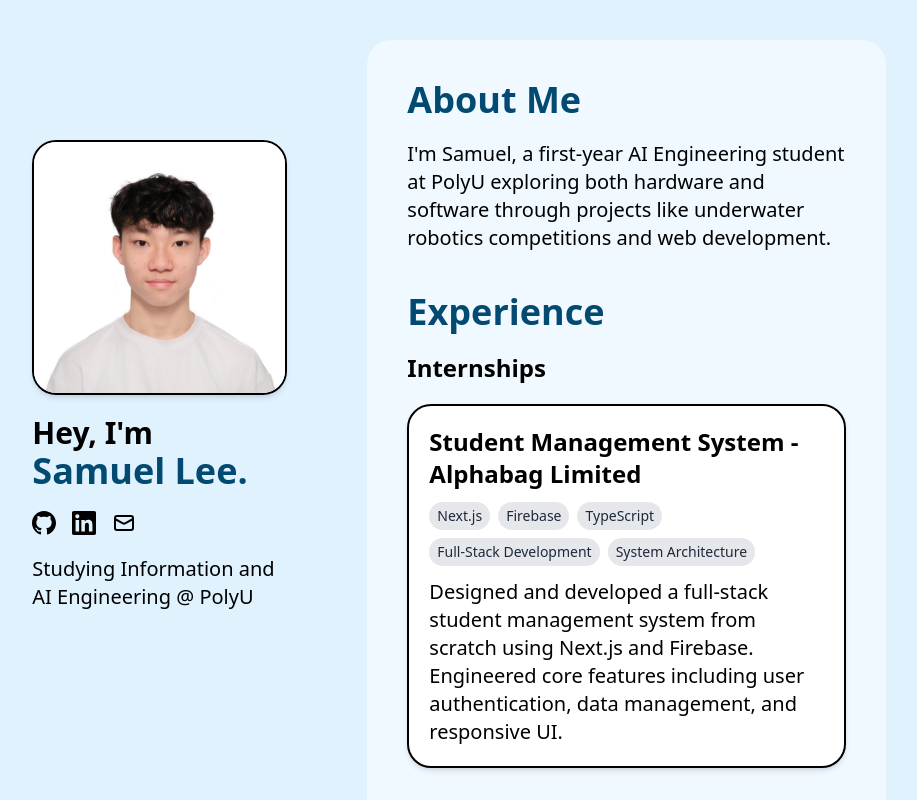
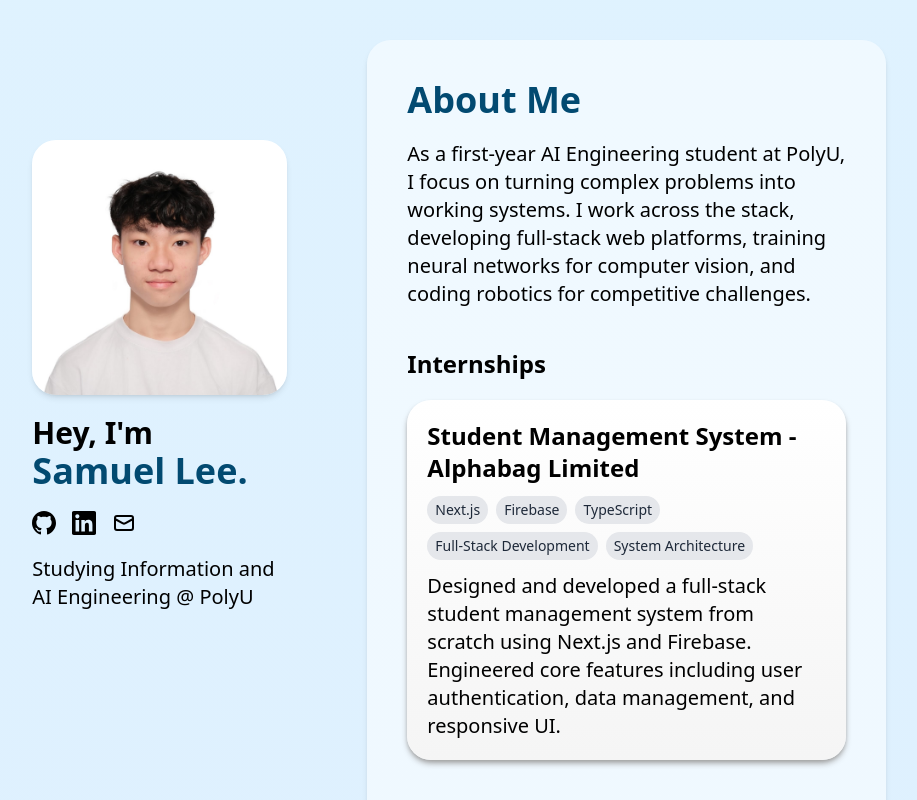
Before and after one commit to wavesam/portfolio6, a React (Vite) app: page / in a window 1280 px wide. Shown: the top 800 px of the page, without its empty margins (181-1098 px from the left). Built offline with nearby package versions, Linux system fonts and the light colour scheme.

Commit message:
theme overhaul

```diff
--- a/src/App.tsx
+++ b/src/App.tsx
@@ -1,6 +1,7 @@
 import "./App.css";
 import SocialMediaIcons from "./components/SocialMediaIcons";
 import ProjectCard from "./components/ProjectCard";
+import BackToTop from "./components/BackToTop";
 
 // Import images
 import profilePhoto from "./images/profile_photo.jpeg";
@@ -12,36 +13,40 @@ import acneImpactPhoto from "./images/acne_impact_photo.png";
 
 function App() {
   return (
-    <div className="min-h-screen w-screen flex items-center justify-center bg-sky-100">
+    <div className="min-h-screen w-screen flex items-center justify-center bg-gradient-to-b from-sky-100 to-blue-100">
       <div className="my-10 md:w-2/3 flex flex-col xl:flex-row gap-20 text-xl font-sans">
-        <div className="xl:sticky xl:top-35 xl:w-1/3 h-full">
+        <aside className="xl:sticky xl:top-35 xl:w-1/3 h-full">
           <div className="xl:mt-0 items-center xl:items-start flex flex-col gap-5 text-center xl:text-left">
             <img
               src={profilePhoto}
               alt="profile pic"
-              className="w-[200px] h-[200px] xl:w-full xl:h-full border-2 rounded-full xl:rounded-3xl shadow-md hover:shadow-2xl transition-shadow duration-300"
+              className="w-[200px] h-[200px] xl:w-full xl:h-full rounded-full xl:rounded-3xl shadow-md hover:shadow-lg transition-shadow duration-300"
+              loading="lazy"
             ></img>
 
             <div className="font-bold">
-              <span className="text-3xl">Hey, I'm</span> <br></br>
-              <span className="text-4xl text-sky-900">Samuel Lee.</span>
+              <span className="text-3xl">Hey, I'm</span> <br />
+              <h1 className="text-4xl text-sky-900">Samuel Lee.</h1>
             </div>
             <SocialMediaIcons></SocialMediaIcons>
             <p className="w-3/4 sm:w-full">
               Studying Information and AI Engineering @ PolyU
             </p>
           </div>
-        </div>
-        <div className="-mt-10 xl:mt-0 w-full xl:w-2/3 h-full p-10 flex flex-col gap-10 overflow-y-scroll [scrollbar-width:none] [&::-webkit-scrollbar]:hidden bg-sky-50 rounded-3xl">
+        </aside>
+        <section className="-mt-10 xl:mt-0 w-full xl:w-2/3 h-full p-10 flex flex-col gap-10 overflow-y-scroll [scrollbar-width:none] [&::-webkit-scrollbar]:hidden bg-gradient-to-b from-sky-50 to-blue-50 rounded-3xl shadow-md">
           <div className="flex flex-col gap-5">
             <h1 className="text-4xl font-bold text-sky-900">About Me</h1>
             <p>
-              I'm Samuel, a first-year AI Engineering student at PolyU exploring
-              both hardware and software through projects like underwater
-              robotics competitions and web development.
+              As a first-year AI Engineering student at PolyU, I focus on
+              turning complex problems into working systems. I work across the
+              stack, developing full-stack web platforms, training neural
+              networks for computer vision, and coding robotics for competitive
+              challenges.
             </p>
-            <h1 className="mt-5 text-4xl font-bold text-sky-900">Experience</h1>
-            <h1 className="text-2xl font-bold">Internships</h1>
+          </div>
+          <div className="flex flex-col gap-5">
+            <h2 className="text-2xl font-bold">Internships</h2>
             <ProjectCard
               title="Student Management System - Alphabag Limited"
               technologies={[
@@ -53,8 +58,9 @@ function App() {
               ]}
               description="Designed and developed a full-stack student management system from scratch using Next.js and Firebase. Engineered core features including user authentication, data management, and responsive UI."
             />
-            <h1 className="mt-5 text-4xl font-bold text-sky-900">Projects</h1>
-            <h1 className="text-2xl font-bold">Software Development</h1>
+          </div>
+          <div className="mt-3 flex flex-col gap-5">
+            <h1 className="text-2xl font-bold">Personal Projects</h1>
             <ProjectCard
               title="Handwriting Classification CNN"
               technologies={[
@@ -97,8 +103,8 @@ function App() {
               linkUrl="https://www.figma.com/proto/ZY70oHTHqmzgbENcxp4HEG/Acne-Impact?node-id=63-1399&p=f&t=BmK1G79Qrj2arsCr-1&scaling=scale-down&content-scaling=fixed&page-id=0%3A1&starting-point-node-id=63%3A1399"
             ></ProjectCard>
           </div>
-          <div className="w-full h-full flex flex-col gap-5">
-            <h1 className="text-2xl font-bold">Robotics & Competitions</h1>
+          <div className="mt-3 w-full h-full flex flex-col gap-5">
+            <h2 className="text-2xl font-bold">Robotics & Competitions</h2>
             <ProjectCard
               title="Mini-ROV Competition"
               technologies={["C++", "Arduino"]}
@@ -112,8 +118,8 @@ function App() {
               image={vexCompetitionPhoto}
             ></ProjectCard>
           </div>
-          <div className="w-full h-full flex flex-col gap-5">
-            <h1 className="mt-5 text-4xl font-bold text-sky-900">Skills</h1>
+          <div className="mt-3 w-full h-full flex flex-col gap-5">
+            <h2 className="text-2xl font-bold">Skills</h2>
             <ProjectCard
               title="AI/ML"
               description="Python, TensorFlow, OpenCV, scikit-learn"
@@ -131,8 +137,9 @@ function App() {
               description="Git, Vite, VEXcode"
             ></ProjectCard>
           </div>
-        </div>
+        </section>
       </div>
+      <BackToTop></BackToTop>
     </div>
   );
 }
--- /dev/null
+++ b/src/components/BackToTop.tsx
@@ -0,0 +1,56 @@
+import { useState, useEffect } from "react";
+
+const BackToTop = () => {
+  const [isVisible, setIsVisible] = useState(false);
+
+  // Show button when page is scrolled down
+  const toggleVisibility = () => {
+    if (window.pageYOffset > 300) {
+      setIsVisible(true);
+    } else {
+      setIsVisible(false);
+    }
+  };
+
+  // Set the scroll event listener
+  useEffect(() => {
+    window.addEventListener("scroll", toggleVisibility);
+    return () => window.removeEventListener("scroll", toggleVisibility);
+  }, []);
+
+  // Scroll to top smoothly
+  const scrollToTop = () => {
+    window.scrollTo({
+      top: 0,
+      behavior: "smooth",
+    });
+  };
+
+  return (
+    <div className="fixed bottom-8 right-8 z-50">
+      {isVisible && (
+        <button
+          onClick={scrollToTop}
+          className="bg-sky-50 hover:bg-sky-50/80 p-3 rounded-full shadow-lg transition-all duration-300 transform hover:scale-110 cursor-pointer"
+          aria-label="Back to top"
+        >
+          <svg
+            className="w-6 h-6"
+            fill="none"
+            stroke="currentColor"
+            viewBox="0 0 24 24"
+          >
+            <path
+              strokeLinecap="round"
+              strokeLinejoin="round"
+              strokeWidth={2}
+              d="M5 10l7-7m0 0l7 7m-7-7v18"
+            />
+          </svg>
+        </button>
+      )}
+    </div>
+  );
+};
+
+export default BackToTop;
--- a/src/components/ProjectCard.tsx
+++ b/src/components/ProjectCard.tsx
@@ -18,9 +18,13 @@ const ProjectCard = ({
   image,
 }: ProjectParams) => {
   return (
-    <div className="flex flex-col gap-5 justify-between p-5 border-2 rounded-3xl bg-white shadow-md hover:shadow-2xl transition-shadow duration-300">
+    <div className="flex flex-col gap-5 justify-between p-5 rounded-3xl bg-gradient-to-b from-white to-neutral-100 shadow-md shadow-neutral-400 hover:shadow-lg transition-shadow duration-300">
       {image && (
-        <img src={image} className="h-[200px] object-cover rounded-2xl"></img>
+        <img
+          src={image}
+          className="h-[200px] object-cover rounded-2xl"
+          loading="lazy"
+        ></img>
       )}
       <div className="flex flex-col gap-3">
         <div className="text-2xl font-bold">{title}</div>
```
